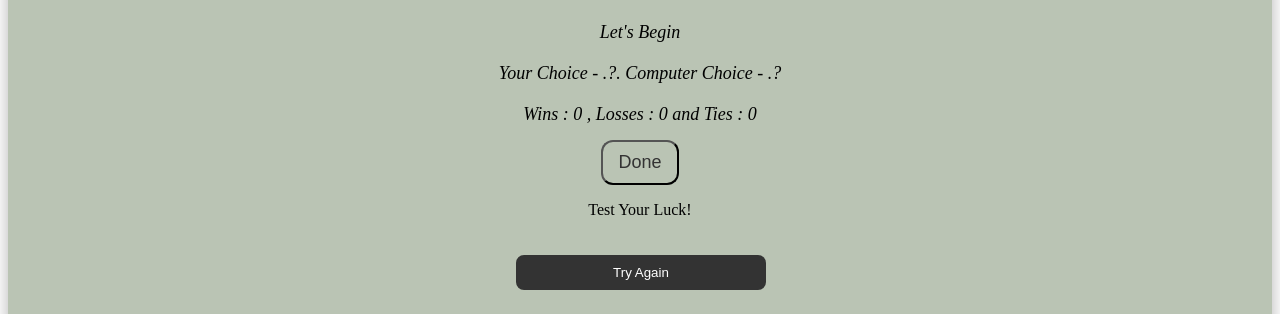
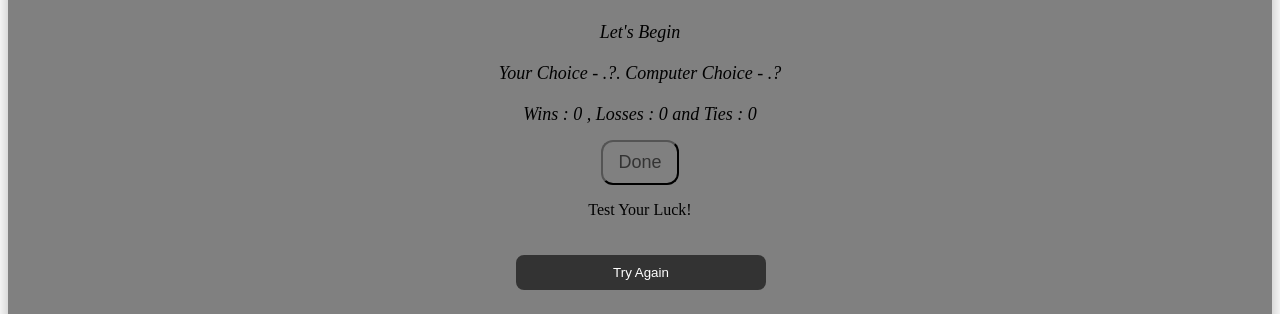
Before and after one commit to PushkarVarma/my-web, a plain HTML site: page index.html in a window 1280 px wide. Shown: the part 389-703 px from the top of the page. Drawn offline with Linux system fonts and the light colour scheme.

Commit message:
Update rock.css

```diff
--- a/rock.css
+++ b/rock.css
@@ -1,6 +1,6 @@
 .container{
   box-shadow: 0px 5px 17px rgba(0, 0, 0, 0.3);
-  background-color: rgb(186, 196, 180);
+  background-color: rgb(128,128,128);
   border-radius: 18px;
     display: flex;
     flex-direction: column;
```
